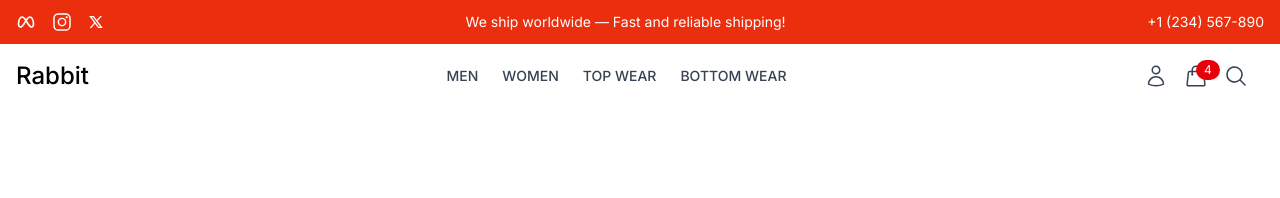
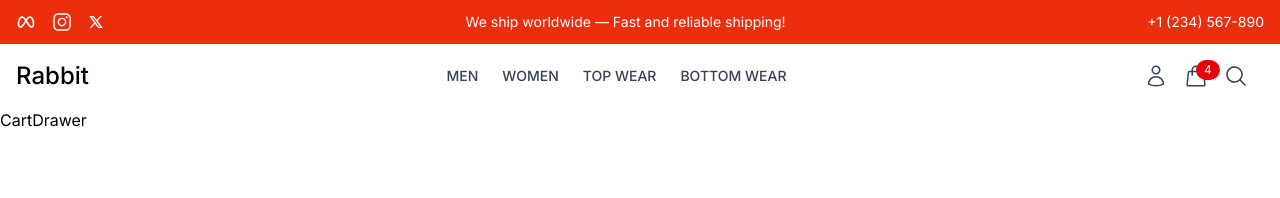
Before and after one commit to abenaya-se22003/Full_Stack_MERN_Project, a React (Vite) app in the folder frontend/: page / in a window 1280 px wide. Shown: the top 198 px of the page. Built offline with nearby package versions, Linux system fonts and the light colour scheme; a web font is replaced by a local one.

Commit message:
Add CartDrawer component

```diff
--- a/frontend/src/components/Common/Navbar.jsx
+++ b/frontend/src/components/Common/Navbar.jsx
@@ -2,6 +2,7 @@ import React from 'react';
 import { Link } from 'react-router-dom'; // Ensure this is imported
 import { HiOutlineUser, HiOutlineShoppingBag, HiBars3BottomRight } from 'react-icons/hi2';
 import SearchBar from './SearchBar';
+import CartDrawer from '../Layout/CartDrawer';
 
 function Navbar() {
   return (
@@ -54,6 +55,7 @@ function Navbar() {
           </button>
         </div>
       </nav>
+      <CartDrawer />
     </>
   );
 }
--- a/frontend/src/components/Common/SearchBar.jsx
+++ b/frontend/src/components/Common/SearchBar.jsx
@@ -13,6 +13,7 @@ const Search = () => {
   return (
     <div className="flex items-center">
       {isOpen ? (
+
         /* Full width Search Overlay */
         <div className="absolute top-0 left-0 w-full bg-white h-24 flex items-center justify-center z-50 px-4">
           <form className="relative w-full max-w-4xl flex items-center justify-center">
--- /dev/null
+++ b/frontend/src/components/Layout/CartDrawer.jsx
@@ -0,0 +1,9 @@
+import React from 'react'
+
+function CartDrawer() {
+  return (
+    <div>CartDrawer</div>
+  )
+}
+
+export default CartDrawer
```
